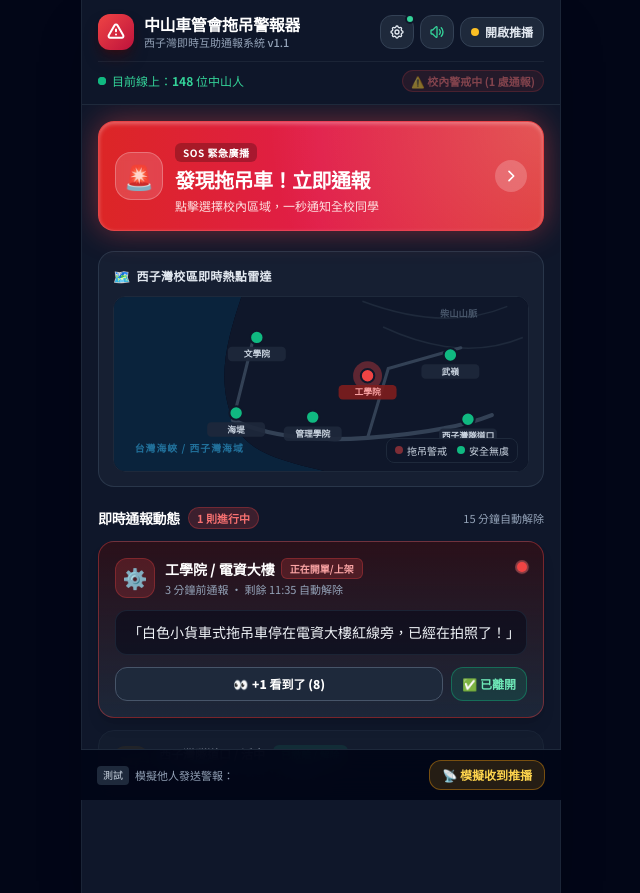
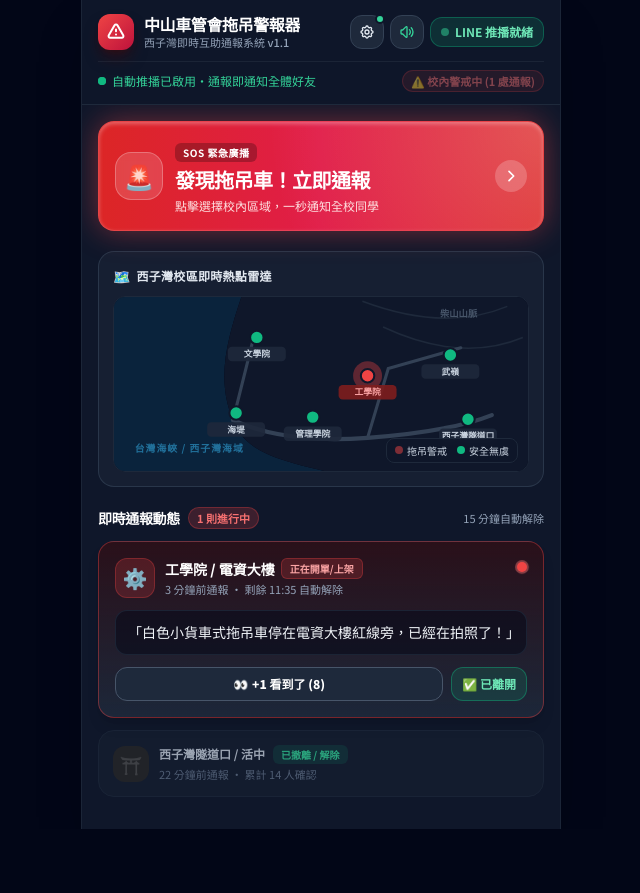
Before and after one commit to justin10142/-, a plain HTML site: page index.html in a window 1280 px wide. Shown: the whole page, without its empty margins (319-959 px from the left). After the commit the page ends 829 px from the top, so only its background shows below. Drawn offline with nearby package versions, Linux system fonts and the light colour scheme.

Commit message:
Update index.html

```diff
--- a/index.html
+++ b/index.html
@@ -148,10 +148,10 @@
                             <path stroke-linecap="round" stroke-linejoin="round" d="M5.586 15H4a1 1 0 01-1-1v-4a1 1 0 011-1h1.586l4.707-4.707C10.923 3.663 12 4.109 12 5v14c0 .891-1.077 1.337-1.707.707L5.586 15zM17 14l2-2m0 0l2-2m-2 2l-2-2m2 2l2 2"/>
                         </svg>
                     </button>
-                    <button id="btn-notify-toggle" type="button" onclick="requestNotificationPermission()" class="px-2.5 py-1.5 rounded-xl bg-slate-800 hover:bg-slate-700 border border-slate-700 text-xs font-semibold text-slate-200 flex items-center gap-1.5 transition active:scale-95 whitespace-nowrap">
-                        <span id="notify-dot" class="w-2 h-2 rounded-full bg-amber-400 shrink-0"></span>
-                        <span id="notify-label">開啟推播</span>
-                    </button>
+                    <div id="line-auto-badge" class="px-2.5 py-1.5 rounded-xl bg-emerald-500/15 border border-emerald-500/35 text-xs font-bold text-emerald-300 flex items-center gap-1.5 whitespace-nowrap">
+                        <span class="w-2 h-2 rounded-full bg-emerald-400 animate-pulse shrink-0"></span>
+                        <span>LINE 推播就緒</span>
+                    </div>
                 </div>
             </div>
 
@@ -162,7 +162,7 @@
                         <span class="animate-ping absolute inline-flex h-full w-full rounded-full bg-emerald-400 opacity-75"></span>
                         <span class="relative inline-flex rounded-full h-2 w-2 bg-emerald-500"></span>
                     </span>
-                    <span class="truncate">目前線上：<strong id="online-count" class="font-bold">148</strong> 位中山人</span>
+                    <span class="truncate">自動推播已啟用・通報即通知全體好友</span>
                 </div>
                 <div id="global-status-pill" class="px-2 py-0.5 rounded-full bg-red-500/15 border border-red-500/30 text-red-400 font-bold text-[11px] shrink-0">
                     ⚠️ 校內警戒中 (1 處通報)
@@ -171,7 +171,7 @@
         </header>
 
         <!-- Main Scrollable Content -->
-        <main class="flex-1 w-full px-4 py-4 space-y-5 pb-24 min-w-0">
+        <main class="flex-1 w-full px-4 py-4 space-y-5 pb-8 min-w-0">
 
             <!-- Primary One-Tap Emergency Button -->
             <section aria-label="一鍵通報按鈕" class="w-full">
@@ -256,19 +256,6 @@
             </section>
 
         </main>
-
-        <!-- Bottom Demo & Simulation Bar -->
-        <footer class="fixed bottom-0 left-0 right-0 z-30 flex justify-center pointer-events-none">
-            <div class="w-full max-w-full sm:max-w-[480px] bg-slate-950/95 backdrop-blur-md border-t border-slate-800 px-4 py-2.5 flex items-center justify-between gap-2 pointer-events-auto">
-                <div class="flex items-center gap-1.5 text-[11px] text-slate-400 min-w-0">
-                    <span class="px-1.5 py-0.5 rounded bg-slate-800 text-slate-300 font-mono text-[10px] shrink-0">測試</span>
-                    <span class="truncate">模擬他人發送警報：</span>
-                </div>
-                <button type="button" onclick="simulateIncomingAlert()" class="px-3 py-1.5 rounded-xl bg-amber-500/15 hover:bg-amber-500/25 border border-amber-500/40 text-amber-300 text-xs font-bold flex items-center gap-1.5 transition active:scale-95 shrink-0 whitespace-nowrap">
-                    <span>📡 模擬收到推播</span>
-                </button>
-            </div>
-        </footer>
 
         <!-- Quick-Select Report Modal / Bottom Sheet (Strictly 100vw & zero horizontal overflow) -->
         <div id="report-modal" class="fixed inset-0 z-50 hidden w-screen max-w-[100vw] overflow-x-hidden">
@@ -364,7 +351,7 @@
         </div>
 
         <!-- Toast Feedback Message -->
-        <div id="toast" class="fixed bottom-16 left-0 right-0 z-50 px-4 flex justify-center pointer-events-none">
+        <div id="toast" class="fixed bottom-6 left-0 right-0 z-50 px-4 flex justify-center pointer-events-none">
             <div id="toast-inner" class="max-w-[92vw] px-4 py-2.5 rounded-xl bg-slate-800 border border-slate-600 text-white text-xs font-bold shadow-2xl opacity-0 translate-y-2 transition-all duration-200 truncate">
             </div>
         </div>
@@ -529,14 +516,6 @@
                 checkAutoExpiration();
                 renderAlertFeed();
             }, 1000);
-
-            setInterval(() => {
-                const countEl = document.getElementById('online-count');
-                if (!countEl) return;
-                const current = parseInt(countEl.textContent, 10) || 148;
-                const delta = Math.floor(Math.random() * 5) - 2;
-                countEl.textContent = Math.max(98, current + delta);
-            }, 6000);
         }
 
         function loadFromStorage() {
@@ -775,37 +754,6 @@
             await sendLineBroadcast(zoneName, '同學回報拖吊車已離開現場，解除警戒', 'cleared');
         }
 
-        function simulateIncomingAlert() {
-            const availableZones = CAMPUS_ZONES.filter(z =>
-                !alerts.some(a => a.zoneId === z.id && a.status === 'active')
-            );
-            const targetZone = availableZones.length > 0
-                ? availableZones[Math.floor(Math.random() * availableZones.length)]
-                : CAMPUS_ZONES[Math.floor(Math.random() * CAMPUS_ZONES.length)];
-
-            const sampleNotes = [
-                '拖車剛轉進來，正在看機慢車道違停！',
-                '車管會人員下車開單了，快來移車！',
-                '拖吊車閃黃燈慢速巡邏中，請注意安全'
-            ];
-            const note = sampleNotes[Math.floor(Math.random() * sampleNotes.length)];
-
-            const incoming = {
-                id: 'alert-sim-' + Date.now(),
-                zoneId: targetZone.id,
-                tag: '拖車巡邏移動中',
-                note: note,
-                createdAt: Date.now(),
-                confirmations: 2,
-                status: 'active'
-            };
-
-            alerts.unshift(incoming);
-            saveToStorage();
-            renderAll();
-            triggerVisualAndAudioAlert(targetZone, note);
-        }
-
         function triggerVisualAndAudioAlert(zone, note) {
             playEmergencyTone();
             const shell = document.getElementById('app-shell');
```
